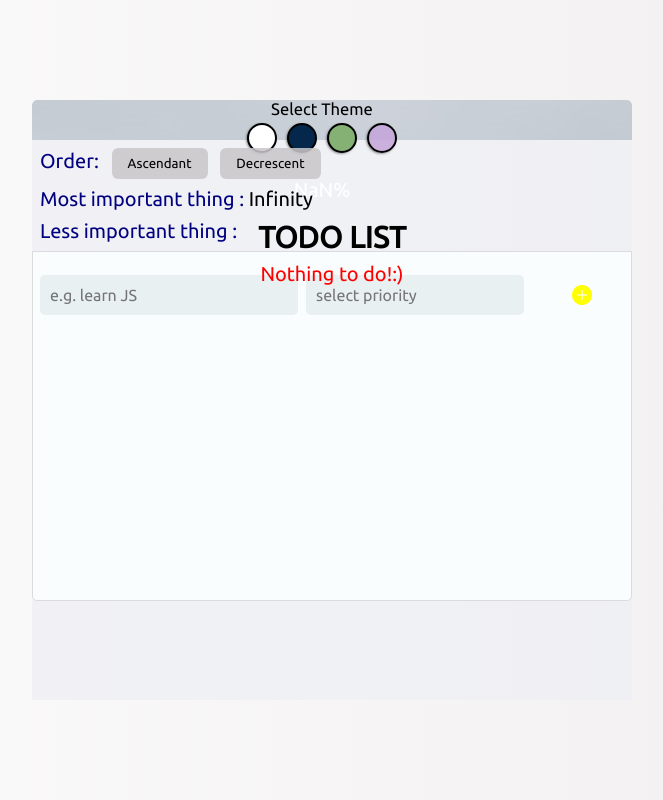
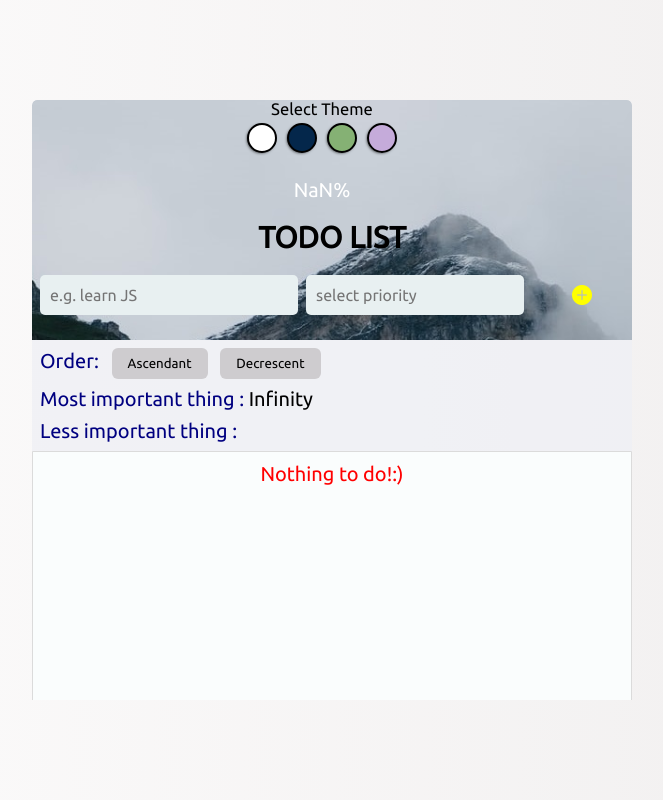
Before and after one commit to Eniko988/js-task-manager, a plain HTML site: page index.html in a window 1280 px wide. Shown: the whole page, without its empty margins (308-971 px from the left). Drawn offline with nearby package versions, Linux system fonts and the light colour scheme.

Commit message:
"update"

```diff
--- a/css/default.css
+++ b/css/default.css
@@ -122,7 +122,7 @@ font-weight: 500;
 
 header {
   width: 100%;
-  height: 40px;
+  height: 40%;
   background-image: var(--header-picture);
   background-size: cover;
   border-radius: 5px 5px 0 0;
```
